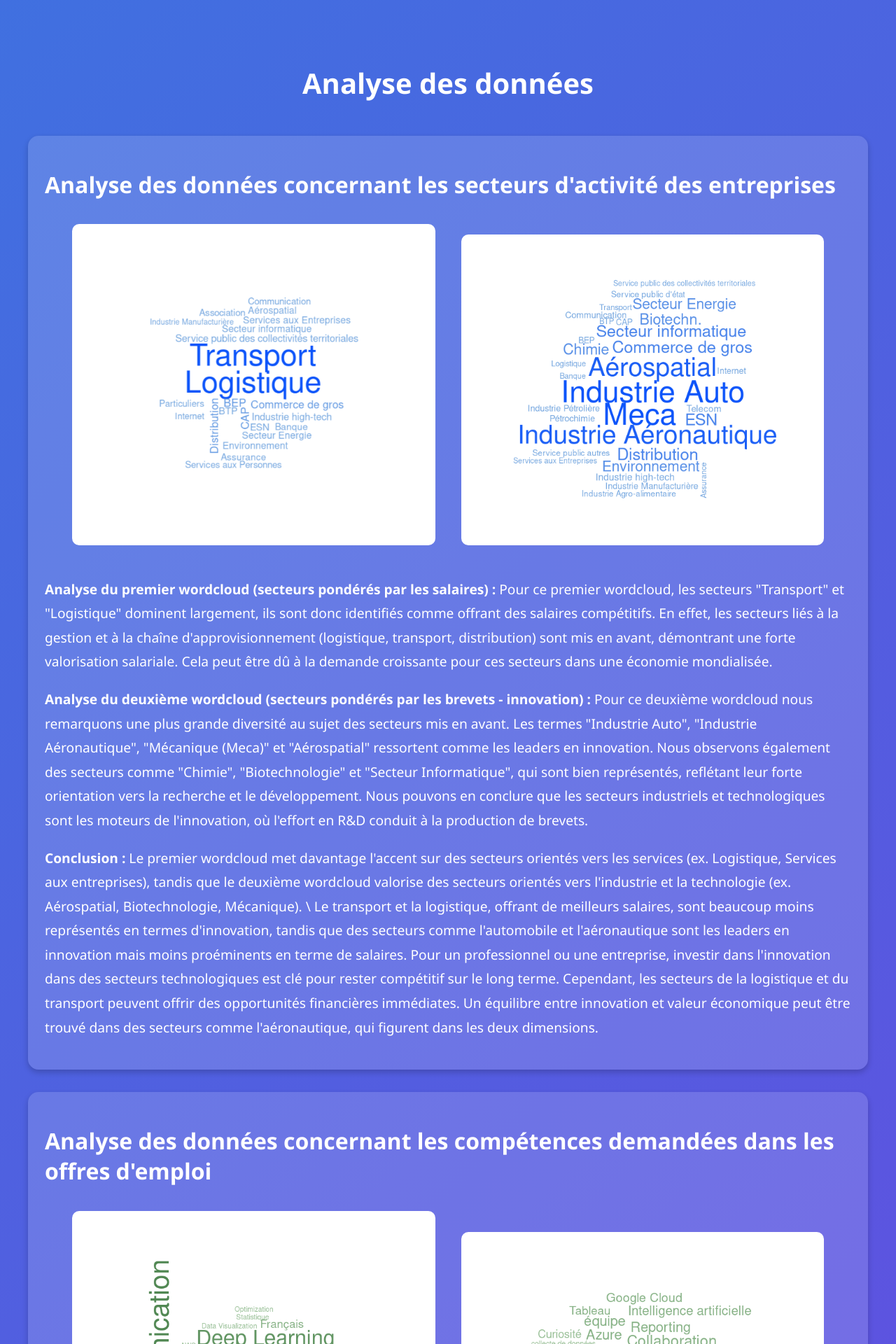
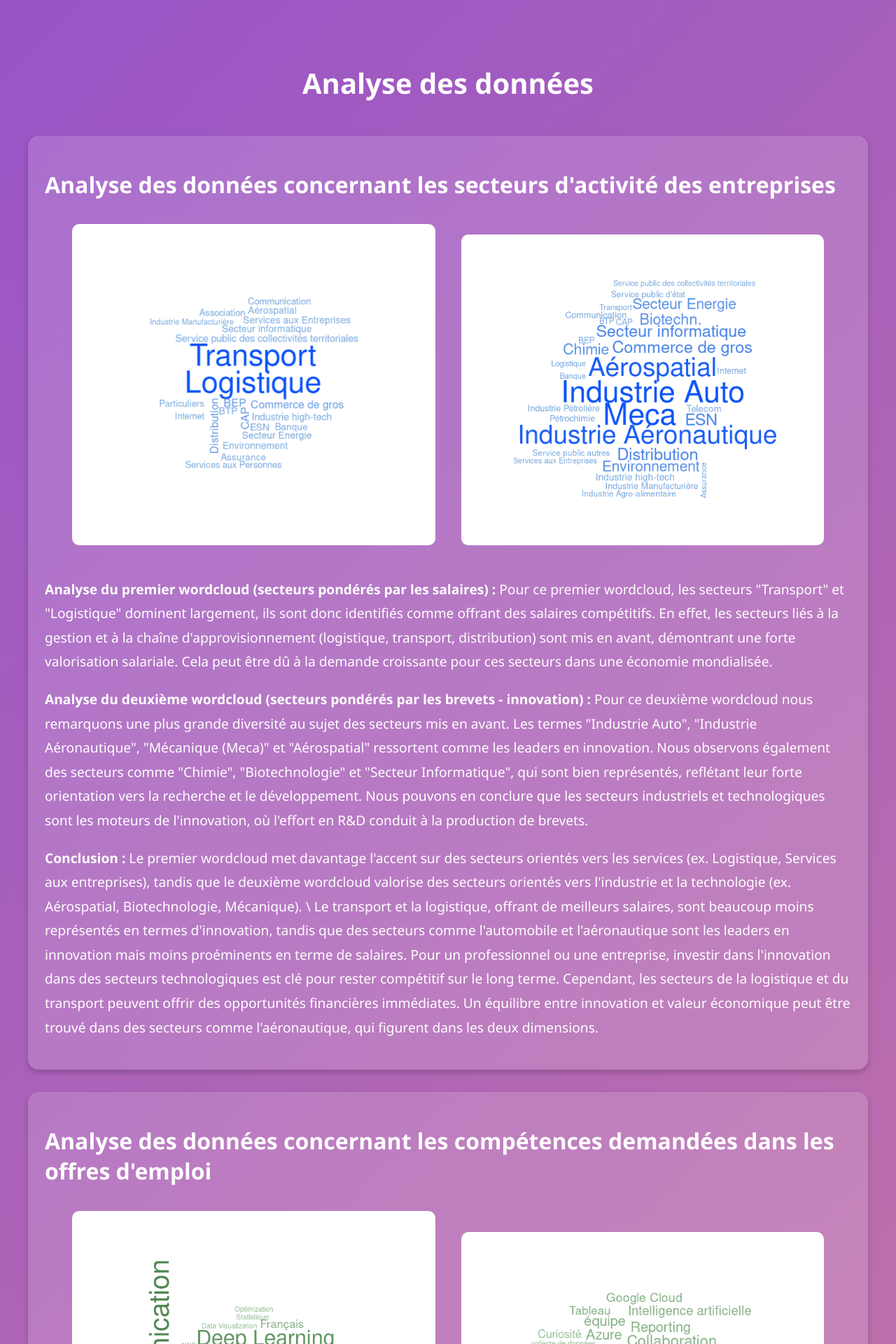
Before and after one commit to SebastienH422/ProjetR.smams, a Jekyll site: the page analyses.html, which Jekyll copies as it is, in a window 1280 px wide. Shown: the top 1920 px of the page at 70% size. Built offline with Jekyll 4.4.1, drawn with Linux system fonts in a browser that asks for light colours.

Commit message:
Update analyses.html

```diff
--- a/analyses.html
+++ b/analyses.html
@@ -10,7 +10,7 @@
             padding: 0;
             min-height: 100vh;
             font-family: Segoe UI, sans-serif;
-            background: linear-gradient(135deg, #4070E0 0%, #9020E0 100%);
+            background: linear-gradient(135deg, #9854C7 0%, #FFA07A 100%);
             color: white;
         }
 
```
